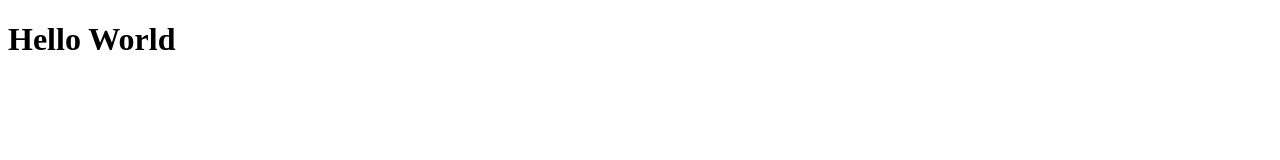
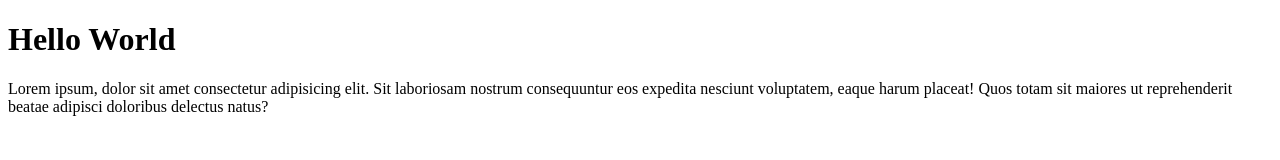
Before and after one commit to muhammadharig/try-git, a plain HTML site: page index.html in a window 1280 px wide. Drawn offline with Linux system fonts and the light colour scheme.

Commit message:
menambahkan paragraph

```diff
--- a/index.html
+++ b/index.html
@@ -8,5 +8,11 @@
   </head>
   <body>
     <h1>Hello World</h1>
+    <p>
+      Lorem ipsum, dolor sit amet consectetur adipisicing elit. Sit laboriosam
+      nostrum consequuntur eos expedita nesciunt voluptatem, eaque harum
+      placeat! Quos totam sit maiores ut reprehenderit beatae adipisci doloribus
+      delectus natus?
+    </p>
   </body>
 </html>
```
